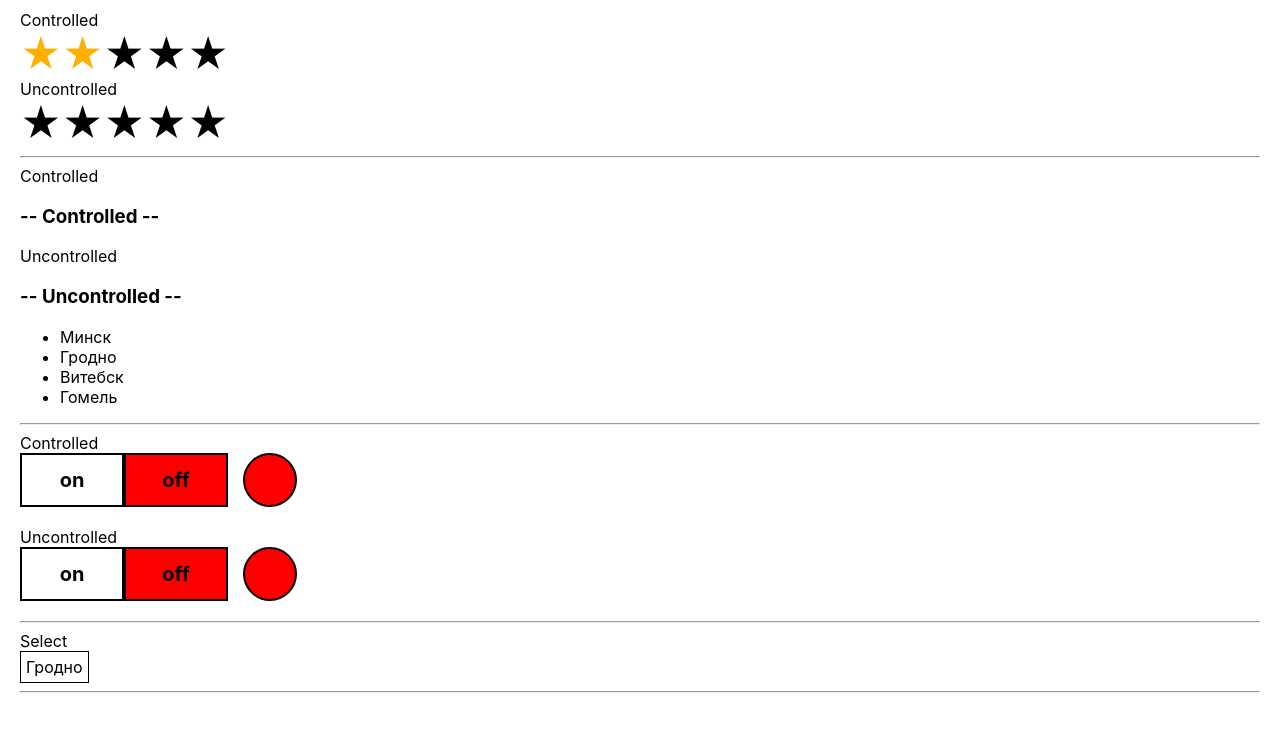
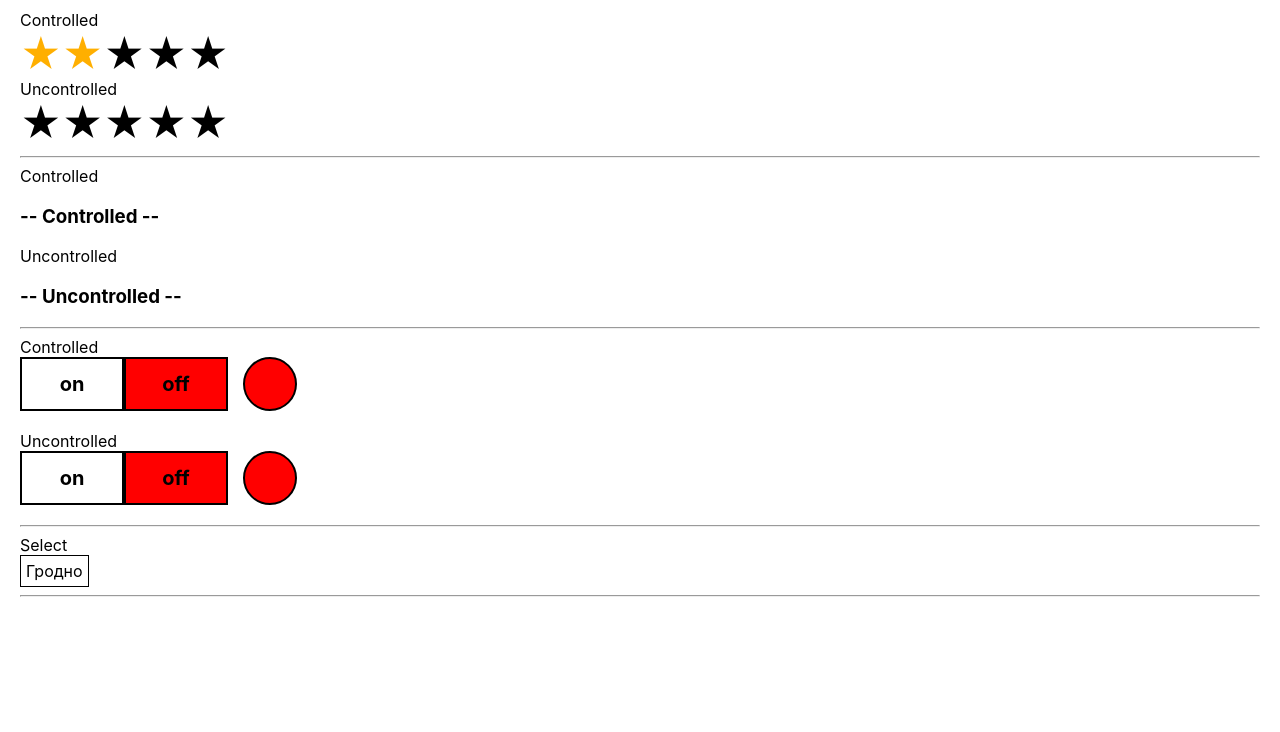
Before and after one commit to Daniyel-Tkachuk/react-practice, a React (Create React App) app: page / in a window 1280 px wide. Shown: the top 732 px of the page. Built offline with nearby package versions, Linux system fonts and the light colour scheme.

Commit message:
refactor

```diff
--- a/src/components/accordion/UnControlledAccordion.tsx
+++ b/src/components/accordion/UnControlledAccordion.tsx
@@ -2,6 +2,7 @@ import React, {FC} from "react";
 import {AccordionTitle} from "./AccordionTitle";
 import {AccordionBody} from "./AccordionBody";
 import {ItemType} from "./Accordion";
+import {changeCollapsed, reducerAccordion} from "./reducer/rudecer";
 
 type Props = {
     title: string
@@ -10,16 +11,16 @@ type Props = {
 export const UnControlledAccordion: FC<Props> = (props) => {
     const {title, items} = props;
 
-    const [collapsed, setCollapsed] = React.useState<boolean>(false);
+    const [state, dispatch] = React.useReducer(reducerAccordion, {collapsed: true});
 
     const setCollapsedHandler = () => {
-        setCollapsed(!collapsed)
+        dispatch(changeCollapsed());
     }
 
     return (
         <div>
             <AccordionTitle title={title} setCollapsed={setCollapsedHandler}/>
-            {!collapsed && <AccordionBody items={items} onClick={() => {}}/>}
+            {!state.collapsed && <AccordionBody items={items} onClick={() => {}}/>}
         </div>
     );
 }
--- a/src/components/accordion/reducer/rudecer.ts
+++ b/src/components/accordion/reducer/rudecer.ts
@@ -1,4 +1,4 @@
-type StateType = {
+export type StateType = {
    collapsed: boolean
 }
 
@@ -7,7 +7,7 @@ export const reducerAccordion = (state: StateType, action: ActionsType): StateTy
       case "CHANGE-COLLAPSED": {
          return {
             ...state,
-            collapsed: !action.payload.collapsed
+            collapsed: !state.collapsed
          }
       } default: {
          return state;
@@ -17,13 +17,10 @@ export const reducerAccordion = (state: StateType, action: ActionsType): StateTy
 
 type ChangeCollapsedType = ReturnType<typeof changeCollapsed>;
 
-export const changeCollapsed = (collapsed: boolean) => {
+export const changeCollapsed = () => {
    return {
       type: "CHANGE-COLLAPSED",
-      payload: {
-         collapsed
-      }
    } as const;
 };
 
-type ActionsType = ChangeCollapsedType;
+export type ActionsType = ChangeCollapsedType;
```
